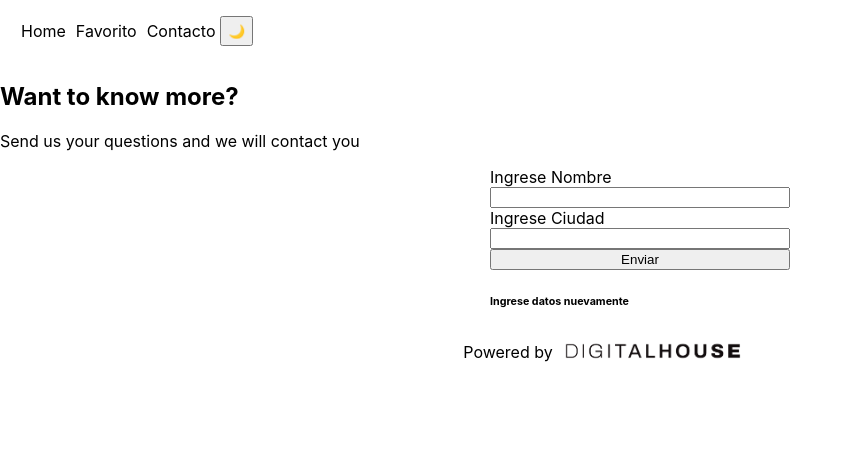
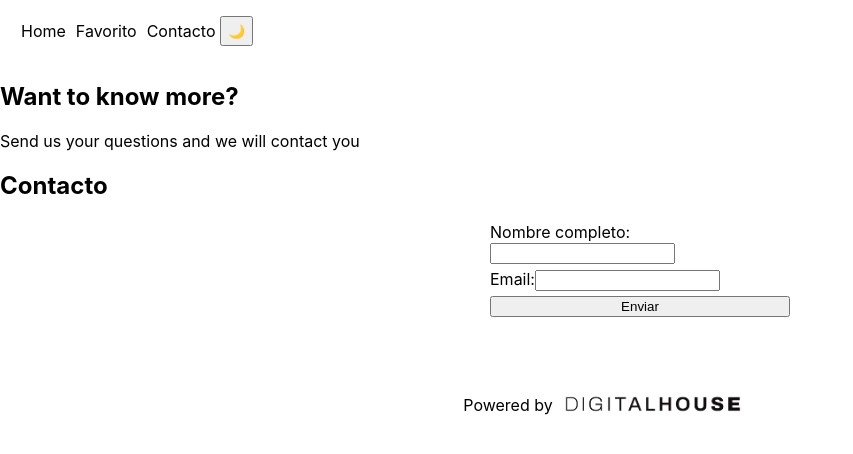
Before and after one commit to VaninaCastelo/ExamenFinalFEIII, a React (Vite) app in the folder ctd-esp-fe3-final/: page /contact in a window 1280 px wide. Shown: the top 454 px of the page, without its empty margins (0-853 px from the left). Built offline with nearby package versions, Linux system fonts and the light colour scheme; no server answers.

Commit message:
Pendiente Form y detail

```diff
--- a/ctd-esp-fe3-final/src/Components/Card.jsx
+++ b/ctd-esp-fe3-final/src/Components/Card.jsx
@@ -1,6 +1,7 @@
 import React from "react";
 import { Link } from "react-router-dom";
 import { useGlobalContext } from './utils/global.context'
+import  dentistImg  from "../../public/images/doctor.jpg"
 
   const Card = ({ dentist }) => {
   const {dispatch} = useGlobalContext()
@@ -14,6 +15,7 @@ import { useGlobalContext } from './utils/global.context'
         {/* No debes olvidar que la Card a su vez servira como Link hacia la pagina de detalle */}
 
         <Link to={'/detail/' + dentist.id}>
+        <img src={dentistImg} alt={dentist.name} style={{ width: "100%" }}/>
         <h3>{dentist.name}</h3>
         <h4>{dentist.username}</h4>
         <h4>{dentist.id}</h4>
--- a/ctd-esp-fe3-final/src/Components/Form.jsx
+++ b/ctd-esp-fe3-final/src/Components/Form.jsx
@@ -1,45 +1,51 @@
 import React from "react";
 import { useState } from 'react'
+import Contact from "../Routes/Contact";
 
+//Aqui deberan implementar el form completo con sus validaciones
 
 const Form = () => {
+  const [formData, setFormData] = useState({
+    nombre: '',
+    email: '',
+  });
+  const [error, setError] = useState(false);
+  const [successMessage, setSuccessMessage] = useState('');
 
-  const [show, setShow] = useState(false)
-  const [error, setError] = useState(true)
-  const [cliente, setCliente] = useState({
-      nombre: '',
-      ciudad: '',
-  })
+  const handleChange = (e) => {
+    const { name, value } = e.target;
+    setFormData({
+      ...formData,
+      [name]: value,
+    });
+  };
+  const handleSubmit = (e) => {
+    e.preventDefault();
+    if (formData.nombre.length > 5 && /^[^\s@]+@[^\s@]+\.[^\s@]+$/.test(formData.email)) {
+      setSuccessMessage(`Gracias ${formData.nombre}, te contactaremos cuanto antes vía correo electrónico.`);
+      setError(false);
+    } else {
+      setError(true);
+      setSuccessMessage('');
+    }
+  };
 
-const handleSubmit = (event) => {
-
-  event.preventDefault()
-      if (cliente.nombre.length >3 && cliente.ciudad.length > 6)
-  { setShow(true)
-  setError(false)
-} else
-setError (true)
-
-}
-
-const handleChange = (event) => setCliente({...cliente, nombre: event.target.value})
-console.log(cliente)
-  //Aqui deberan implementar el form completo con sus validaciones
 
   return (
     <div>
-      <form>
-      <label htmlFor="Nombre">Ingrese Nombre</label>
-        <input type="text" onChange={handleChange}/>
-        <label htmlFor="Ciudad">Ingrese Ciudad</label>
-        <input type="text" onChange={(event)=> setCliente({...cliente, ciudad: event.target.value})}/>
-        <button onClick= {handleSubmit} > Enviar </button>
-        {error && <h6>Ingrese datos nuevamente</h6> }
-        {show ? <> <h4> Gracias {cliente.nombre} </h4>
-            <h6> De {cliente.ciudad} </h6> </>
-            : null }
-
-      </form>
+      <h2>Contacto</h2>
+      <form onSubmit={handleSubmit}>
+        <div>
+          <label htmlFor="nombre">Nombre completo:</label>
+          <input type="text" id="nombre" name="nombre" value={formData.nombre} onChange={handleChange} required/>
+        </div>
+        <div>
+          <label htmlFor="email">Email:</label>
+          <input type="email" id="email" name="email" value={formData.email} onChange={handleChange} required/>
+        </div>
+        <button type="submit">Enviar</button>
+        </form>
+        {error && <p>Por favor, verifique su información nuevamente.</p>} {successMessage && <p>{successMessage}</p>}
     </div>
   );
 };
--- a/ctd-esp-fe3-final/src/Routes/Contact.jsx
+++ b/ctd-esp-fe3-final/src/Routes/Contact.jsx
@@ -1,5 +1,6 @@
 import React from 'react'
 import Form from '../Components/Form'
+
 
 //Este componente debera ser estilado como "dark" o "light" dependiendo del theme del Context
 
@@ -9,6 +10,7 @@ const Contact = () => {
       <h2>Want to know more?</h2>
       <p>Send us your questions and we will contact you</p>
       <Form/>
+
     </div>
   )
 }
--- a/ctd-esp-fe3-final/src/Routes/Favs.jsx
+++ b/ctd-esp-fe3-final/src/Routes/Favs.jsx
@@ -6,13 +6,23 @@ import { useGlobalContext } from '../Components/utils/global.context'
 
 const Favs = () => {
   const {state} = useGlobalContext()
+
+  const renderedDentistIds = new Set();
+
   return (
     <>
       <h1>Dentists Favs</h1>
       <div className="card-grid">
         {/* este componente debe consumir los destacados del localStorage */}
-        {state.favs.map(fav => <Card dentist={fav} key={fav.id}/> )}
         {/* Deberan renderizar una Card por cada uno de ellos */}
+        {state.favs.map(fav => {
+          if (!renderedDentistIds.has(fav.id))
+            {renderedDentistIds.add(fav.id);
+          return <Card dentist={fav} key={fav.id}/>;
+        }
+        return null;
+      })}
+
       </div>
     </>
   );
```
